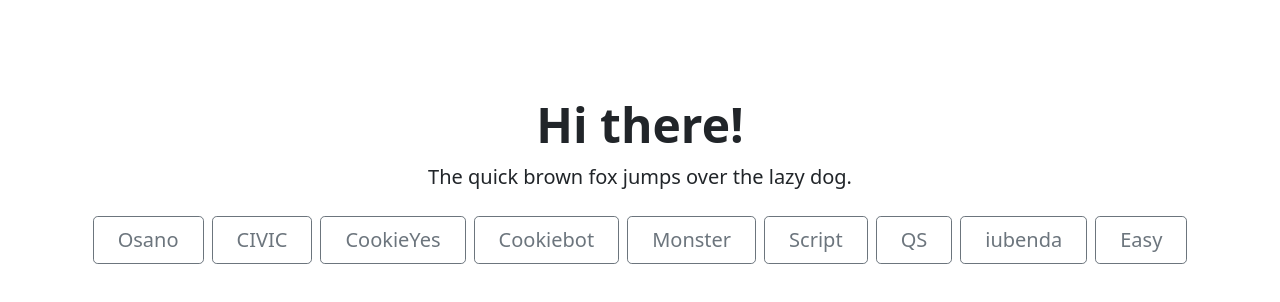
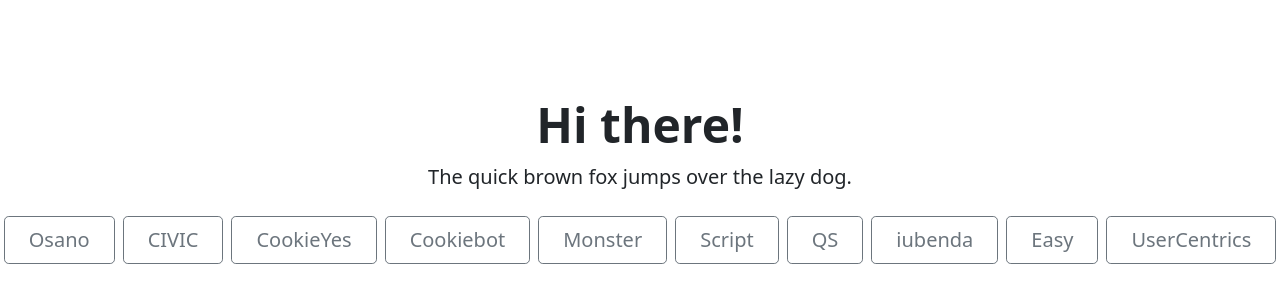
Before and after one commit to stacygo/stacygo, a plain HTML site: page index.html in a window 1280 px wide. Drawn offline with nearby package versions, Linux system fonts and the light colour scheme.

Commit message:
Update index.html

```diff
--- a/index.html
+++ b/index.html
@@ -57,6 +57,7 @@ height="0" width="0" style="display:none;visibility:hidden"></iframe></noscript>
       <button type="button" class="btn btn-outline-secondary btn-lg px-4" onclick="window.location.href='qs.html';">QS</button>
       <button type="button" class="btn btn-outline-secondary btn-lg px-4" onclick="window.location.href='iubenda.html';">iubenda</button>
       <button type="button" class="btn btn-outline-secondary btn-lg px-4" onclick="window.location.href='easy.html';">Easy</button>
+      <button type="button" class="btn btn-outline-secondary btn-lg px-4" onclick="window.location.href='usercentrics.html';">UserCentrics</button>
     </div>
   </div>
 </div>
```
